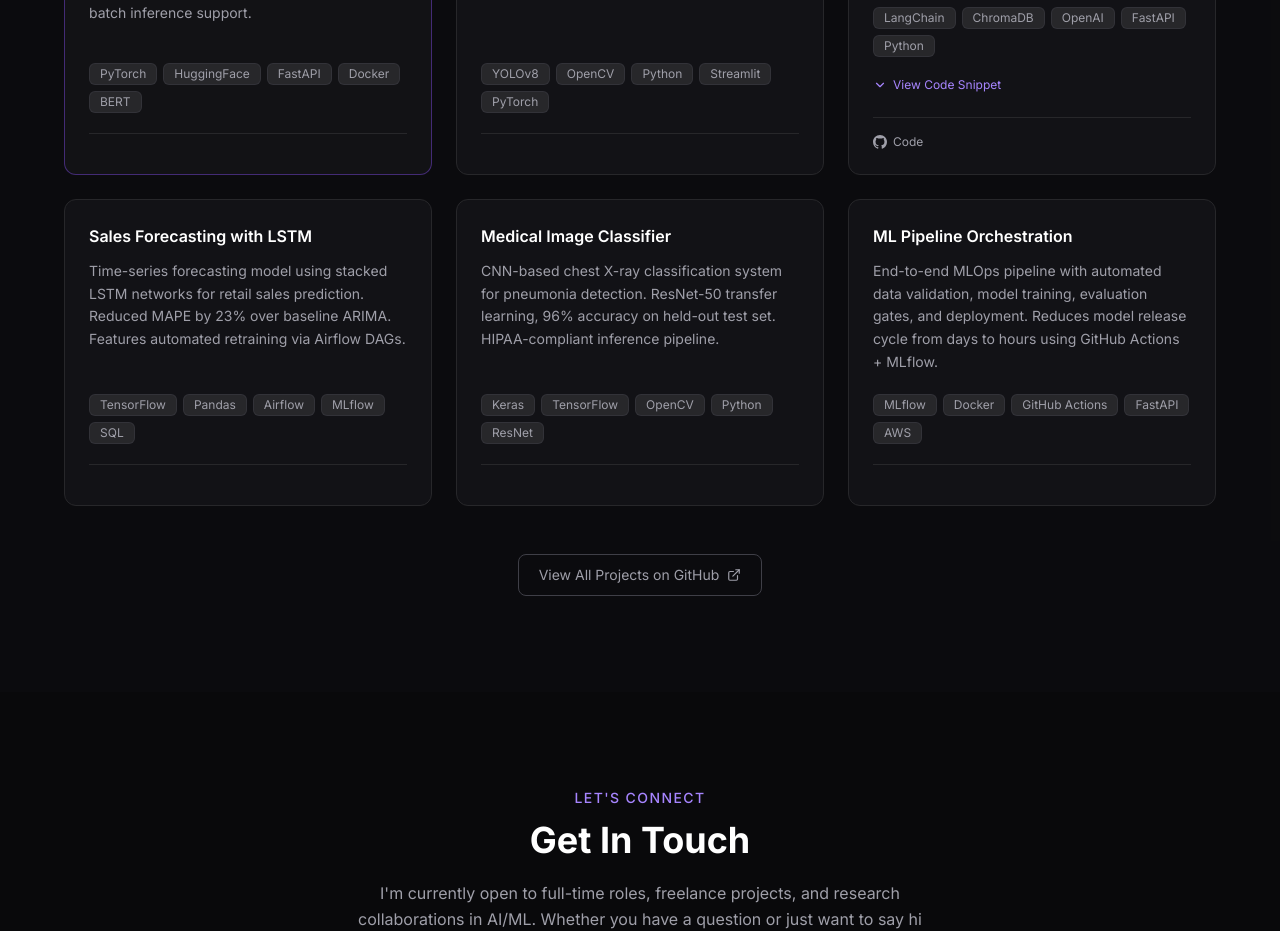
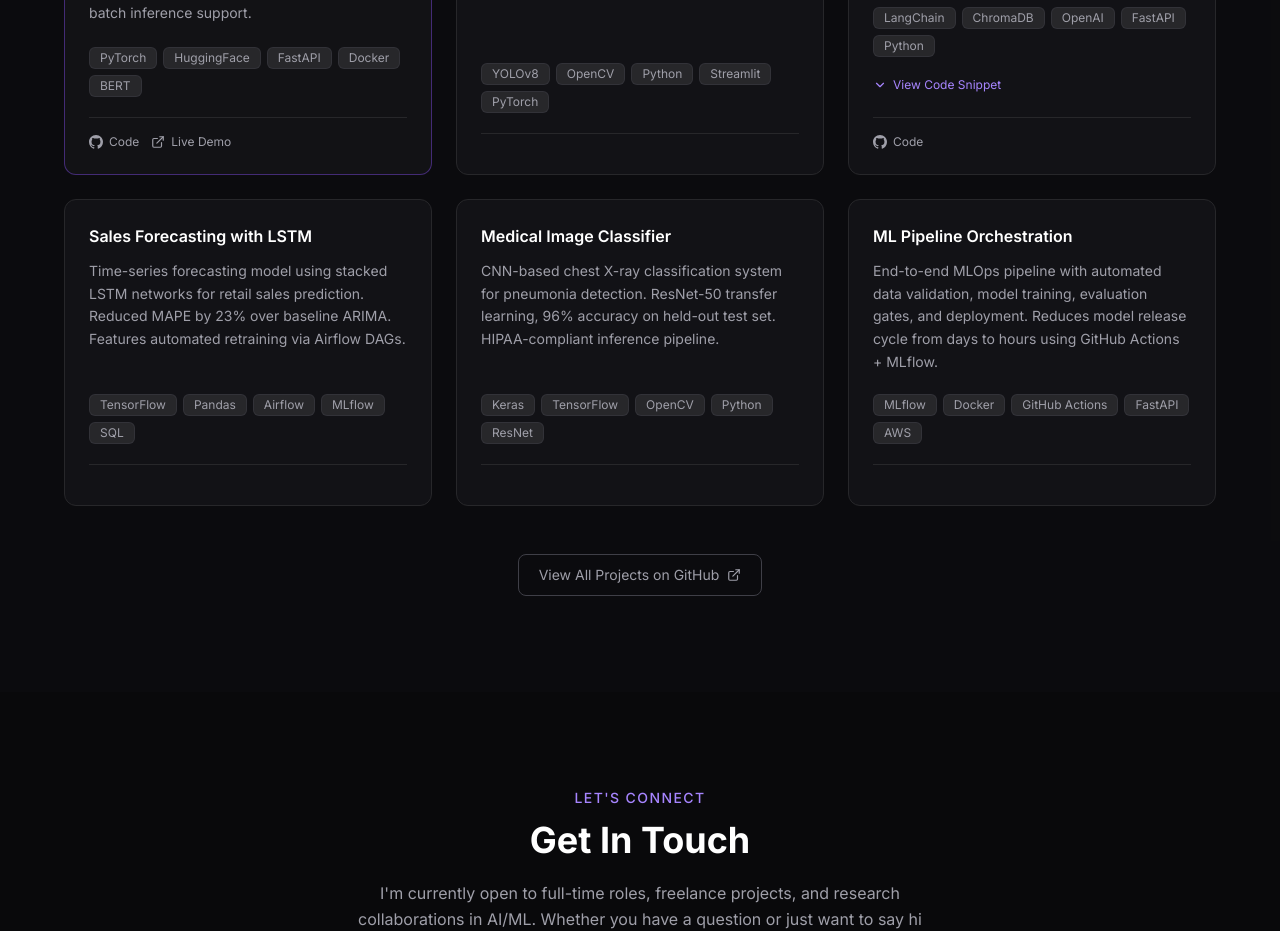
Before and after one commit to Nagendra7299/portfolio, a React (Vite) app: page / in a window 1280 px wide. Shown: the part 2000-2931 px from the top of the page. Built offline with nearby package versions, Linux system fonts and the light colour scheme; the HTML template or start-up script is replaced by a standard one.

Commit message:
feat: add github and demo links for sentiment analysis project

```diff
--- a/src/components/Projects.jsx
+++ b/src/components/Projects.jsx
@@ -47,8 +47,8 @@
     description:
       'Fine-tuned BERT model for multi-class sentiment classification deployed as a FastAPI service. Handles 1000+ requests/min with sub-100ms latency. Includes confidence scores and batch inference support.',
     tags: ['PyTorch', 'HuggingFace', 'FastAPI', 'Docker', 'BERT'],
-    github: null,
-    demo: null,
+    github: 'https://github.com/Nagendra7299/sentiment-analysis-app',
+    demo: 'https://huggingface.co/spaces/Nagendra729/Sentiment-analysis',
     highlight: true,
   },
   {
```
